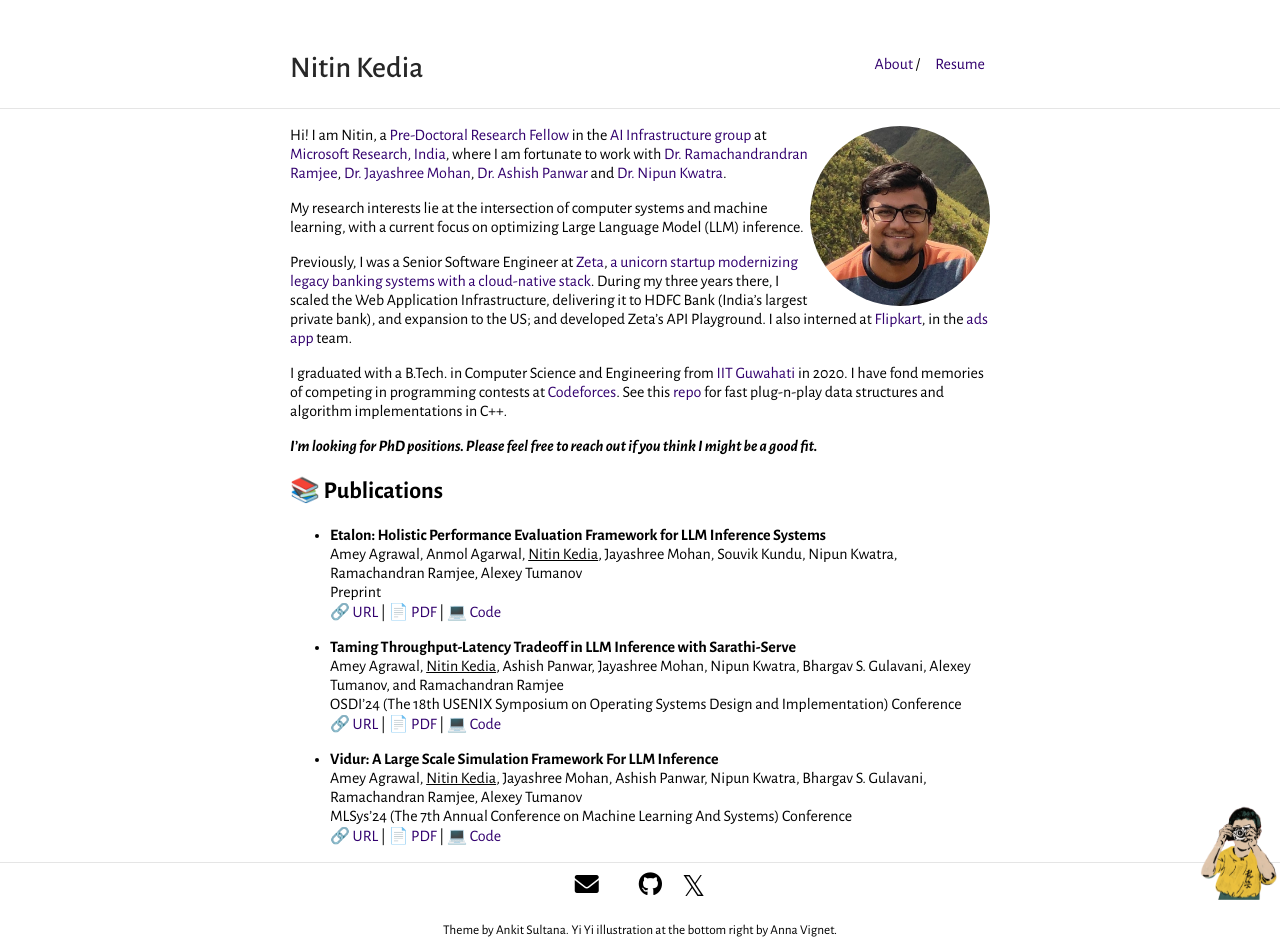
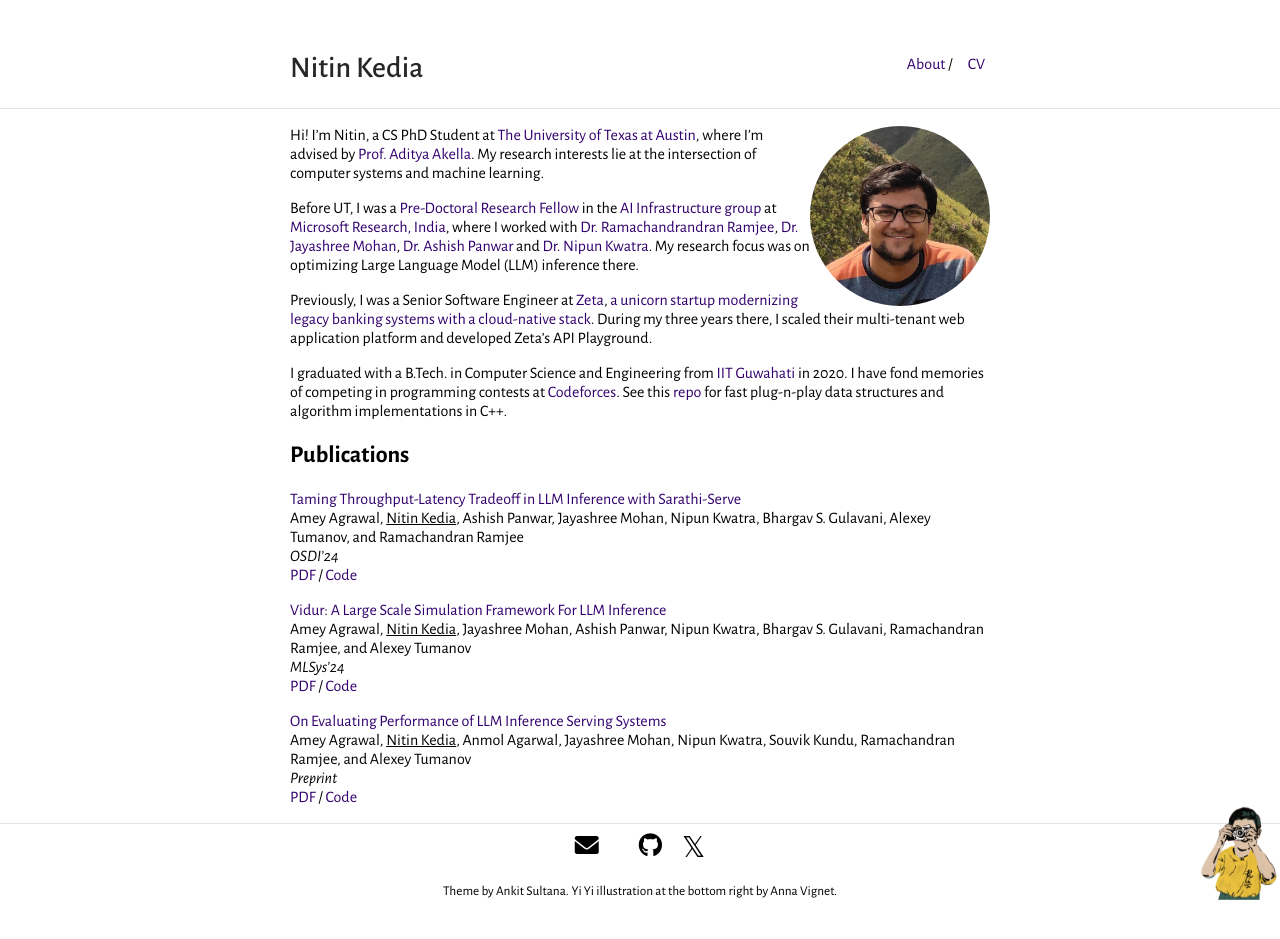
Before and after one commit to nitinkedia7/nitinkedia7.github.io, a Jekyll site: the page built from index.md, in a window 1280 px wide. Built offline with Jekyll 4.4.1, drawn with Linux system fonts in a browser that asks for light colours; a style sheet for code colours, icons or effects is not loaded; after the commit the page ends 900 px from its top, so only the background shows below that.

Commit message:
Add UT Austin et. al. (#2)

```diff
--- a/_config.yml
+++ b/_config.yml
@@ -7,7 +7,7 @@
 ins_logo: #
 
 favicon: true
-favicon_location: "assets/favicon.svg"
+favicon_location: "assets/favicon/favicon.ico"
 
 tracking_id: #
 
@@ -24,5 +24,5 @@
 nav:
  - name: "About"
    link: "/"
- - name: "Resume"
-   link: "/assets/resume.pdf"
+ - name: "CV"
+   link: "/assets/cv.pdf"
--- a/_data/publications.yml
+++ b/_data/publications.yml
@@ -1,16 +1,6 @@
-- title: "Etalon: Holistic Performance Evaluation Framework for LLM Inference Systems"
-  authors: Amey Agrawal, Anmol Agarwal, <u>Nitin Kedia</u>, Jayashree Mohan, Souvik Kundu, Nipun Kwatra, Ramachandran Ramjee, Alexey Tumanov
-  date: 08-30-2024
-  url: https://arxiv.org/abs/2407.07000
-  type: preprint
-  abs: https://arxiv.org/abs/2407.07000
-  pdf: https://arxiv.org/abs/2407.07000/pdf
-  code: https://github.com/project-etalon/etalon
-  order: 3
-
 - title: "Taming Throughput-Latency Tradeoff in LLM Inference with Sarathi-Serve"
   authors: Amey Agrawal, <u>Nitin Kedia</u>, Ashish Panwar, Jayashree Mohan, Nipun Kwatra, Bhargav S. Gulavani, Alexey Tumanov, and Ramachandran Ramjee
-  venue: OSDI’24 (The 18th USENIX Symposium on Operating Systems Design and Implementation)
+  venue: OSDI’24
   venue_type: Conference
   date: 07-13-2024
   url: https://www.usenix.org/conference/osdi24/presentation/agrawal
@@ -20,8 +10,8 @@
   order: 1
 
 - title: "Vidur: A Large Scale Simulation Framework For LLM Inference"
-  authors: Amey Agrawal, <u>Nitin Kedia</u>, Jayashree Mohan, Ashish Panwar, Nipun Kwatra, Bhargav S. Gulavani, Ramachandran Ramjee, Alexey Tumanov
-  venue: MLSys’24 (The 7th Annual Conference on Machine Learning And Systems)
+  authors: Amey Agrawal, <u>Nitin Kedia</u>, Jayashree Mohan, Ashish Panwar, Nipun Kwatra, Bhargav S. Gulavani, Ramachandran Ramjee, and Alexey Tumanov
+  venue: MLSys’24
   venue_type: Conference
   date: 05-10-2024
   url: https://proceedings.mlsys.org/paper_files/paper/2024/hash/b74a8de47d2b3c928360e0a011f48351-Abstract-Conference.html
@@ -29,3 +19,11 @@
   pdf: https://proceedings.mlsys.org/paper_files/paper/2024/file/b74a8de47d2b3c928360e0a011f48351-Paper-Conference.pdf
   code: https://github.com/microsoft/vidur
   order: 2
+
+- title: "On Evaluating Performance of LLM Inference Serving Systems"
+  authors: Amey Agrawal, <u>Nitin Kedia</u>, Anmol Agarwal, Jayashree Mohan, Nipun Kwatra, Souvik Kundu, Ramachandran Ramjee, and Alexey Tumanov
+  date: 07-11-2025
+  url: https://arxiv.org/abs/2507.09019
+  type: preprint
+  pdf: https://arxiv.org/abs/2507.09019/pdf
+  order: 3
--- a/_layouts/default.html
+++ b/_layouts/default.html
@@ -45,7 +45,7 @@
             <a id="author-name" class="alignable pull-left" href="{{ site.url }}{{ site.baseurl }}">{{ site.title }}</a>
             <ul id="navlist" class="alignable pull-right navbar-ul">
                 {% for x in site.nav %}
-                {% if x.name == "Resume" %}
+                {% if x.name == "CV" %}
                 <li class="alignable pull-left nav-list"><a target="_blank" href="{{ x.link }}">{{ x.name }}</a>
                     {% else %}
                 <li class="alignable pull-left nav-list"><a href="{{ x.link }}">{{ x.name }}</a>
--- a/index.md
+++ b/index.md
@@ -7,23 +7,21 @@
 
 <img class="profile-picture" src="assets/profile_picture.jpg">
 
-Hi! I am Nitin, a [Pre-Doctoral Research Fellow](https://www.microsoft.com/en-us/research/people/t-nitinkedia/) in the [AI Infrastructure group](https://www.microsoft.com/en-us/research/project/ai-infrastructure/) at [Microsoft Research, India](https://www.microsoft.com/en-us/research/lab/microsoft-research-india/), where I am fortunate to work with [Dr. Ramachandrandran Ramjee](https://www.microsoft.com/en-us/research/people/ramjee/), [Dr. Jayashree Mohan](https://www.microsoft.com/en-us/research/people/jamohan/), [Dr. Ashish Panwar](https://www.microsoft.com/en-us/research/people/ashishpanwar/) and [Dr. Nipun Kwatra](https://www.microsoft.com/en-us/research/people/nkwatra/).
+Hi! I'm Nitin, a CS PhD Student at [The University of Texas at Austin](https://www.utexas.edu/), where I'm advised by [Prof. Aditya Akella](https://www.cs.utexas.edu/~akella/index.html). My research interests lie at the intersection of computer systems and machine learning.
 
-My research interests lie at the intersection of computer systems and machine learning, with a current focus on optimizing Large Language Model (LLM) inference.
+Before UT, I was a [Pre-Doctoral Research Fellow](https://www.microsoft.com/en-us/research/people/t-nitinkedia/) in the [AI Infrastructure group](https://www.microsoft.com/en-us/research/project/ai-infrastructure/) at [Microsoft Research, India](https://www.microsoft.com/en-us/research/lab/microsoft-research-india/), where I worked with [Dr. Ramachandrandran Ramjee](https://www.microsoft.com/en-us/research/people/ramjee/), [Dr. Jayashree Mohan](https://www.microsoft.com/en-us/research/people/jamohan/), [Dr. Ashish Panwar](https://www.microsoft.com/en-us/research/people/ashishpanwar/) and [Dr. Nipun Kwatra](https://www.microsoft.com/en-us/research/people/nkwatra/). My research focus was on optimizing Large Language Model (LLM) inference there.
 
-Previously, I was a Senior Software Engineer at [Zeta](https://zeta.tech), [a unicorn startup modernizing legacy banking systems with a cloud-native stack](https://aws.amazon.com/solutions/case-studies/zeta-amazon-eks/). During my three years there, I scaled the Web Application Infrastructure, delivering it to HDFC Bank (India's largest private bank), and expansion to the US; and developed Zeta’s API Playground. I also interned at [Flipkart](https://flipkart.com), in the [ads app](https://advertising.flipkart.com/) team.
+Previously, I was a Senior Software Engineer at [Zeta](https://zeta.tech), [a unicorn startup modernizing legacy banking systems with a cloud-native stack](https://aws.amazon.com/solutions/case-studies/zeta-amazon-eks/). During my three years there, I scaled their multi-tenant web application platform and developed Zeta’s API Playground.
 
 I graduated with a B.Tech. in Computer Science and Engineering from [IIT Guwahati](https://iitg.ac.in/) in 2020. I have fond memories of competing in programming contests at [Codeforces](https://codeforces.com/profile/nk7). See this [repo](https://github.com/nitinkedia7/competitive-coding) for fast plug-n-play data structures and algorithm implementations in C++.
 
-**_I’m looking for PhD positions. Please feel free to reach out if you think I might be a good fit._**
 
-## 📚 **Publications**
-
+## Publications
 {% for pub in site.data.publications | sort: "order" %}
 
-- **{{ pub.title }}**
-   {{ pub.authors }}
-   {% if pub.type == "preprint" %}Preprint  {% elsif pub.venue %}{{ pub.venue }} {{ pub.venue_type }}  {% endif %}
-   🔗 [URL]({{ pub.url }}) | 📄 [PDF]({{ pub.pdf }}) | 💻 [Code]({{ pub.code }})
+**[{{ pub.title }}]({{ pub.url }})**
+{{ pub.authors }}
+{% if pub.type == "preprint" %}_Preprint_  {% elsif pub.venue %}*{{ pub.venue }}*  {% endif %}
+[PDF]({{ pub.pdf }}) / [Code]({{ pub.code }})
 
 {% endfor %}
```
Also changed, not shown: assets/favicon.svg (deleted), assets/favicon/android-chrome-192x192.png (added), assets/favicon/android-chrome-512x512.png (added), assets/favicon/apple-touch-icon.png (added), assets/favicon/favicon-16x16.png (added), assets/favicon/favicon-32x32.png (added), assets/favicon/favicon.ico (added), assets/flipkart.png (deleted), assets/iitg.png (deleted), assets/microsoft_research.jpg (deleted), assets/profile_picture_old.jpeg (deleted), assets/zeta.svg (deleted), 2 other files.
